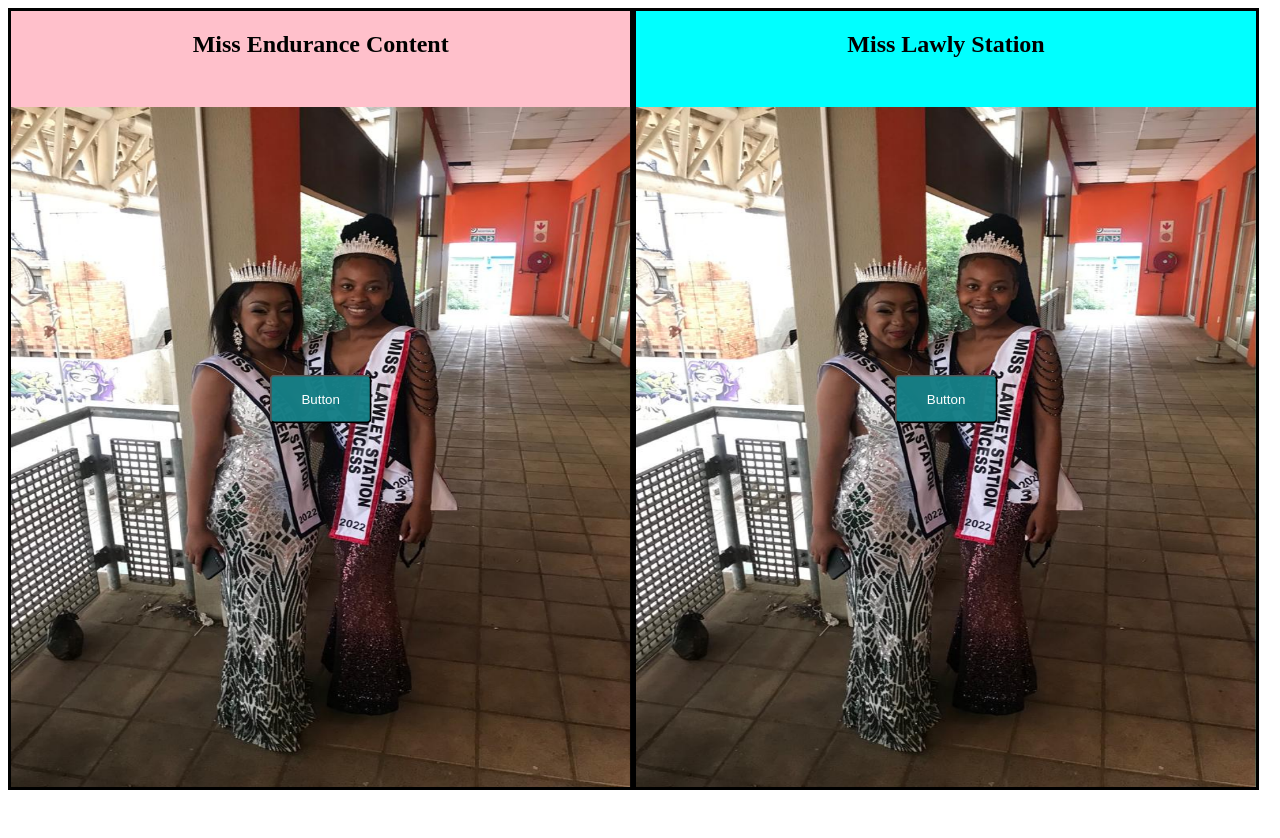
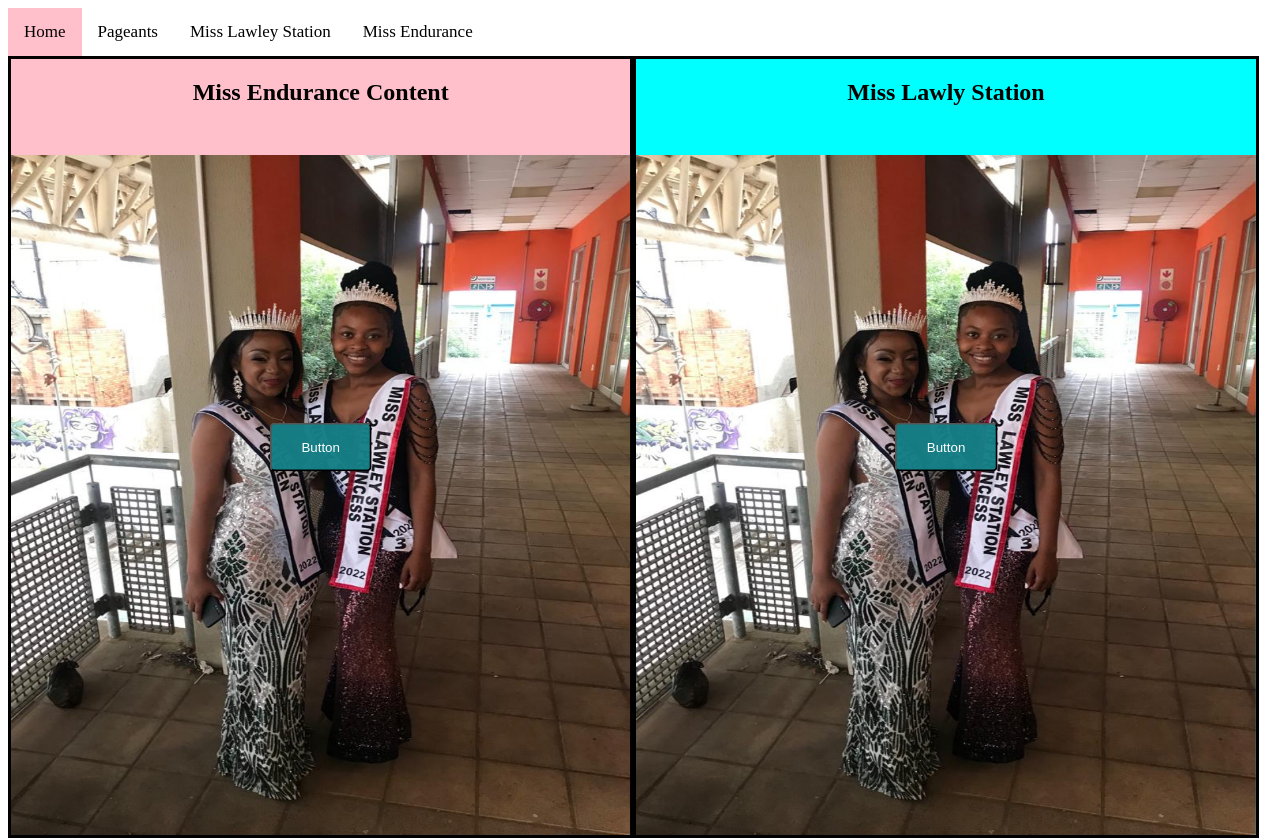
Before and after one commit to NtombiMotaung/miss-endurance, a plain HTML site: page index.html in a window 1280 px wide. Before the commit the page ends 800 px from the top, so only its background shows below. Drawn offline with Linux system fonts and the light colour scheme.

Commit message:
added navbar

```diff
--- a/assets/css/style.css
+++ b/assets/css/style.css
@@ -1,13 +1,29 @@
-/* .fade-in-text {
-    font-family: Arial;
-    font-size: 150px;
-    animation: fadeIn 5s;
-  }
-  @keyframes fadeIn {
-    0% { opacity: 0; }
-    100% { opacity: 1; }
-  }   */
+.topnav {
+  background-color: transparent;
+  overflow: hidden;
+}
 
+
+.topnav a {
+  float: left;
+  color: black;
+  text-align: center;
+  padding: 14px 16px;
+  text-decoration: none;
+  font-size: 17px;
+}
+
+
+.topnav a:hover {
+  background-color: pink;
+  color: black;
+}
+
+
+.topnav a.active {
+  background-color: pink;
+  color: black;
+}
   .container {
     width: 100%;
   }
--- a/index.html
+++ b/index.html
@@ -9,6 +9,14 @@
 
 </head>
 <body>
+    <!-- navbar -->
+    <div class="topnav">
+        <a class="active" href="#home">Home</a>
+        <a href="#pageants">Pageants</a>
+        <a href="#lawley">Miss Lawley Station</a>
+        <a href="#endurance">Miss Endurance</a>
+      </div>
+
       <div class = "container">
         <div class = "column1">
            <h2>Miss Endurance Content</h2>
```
